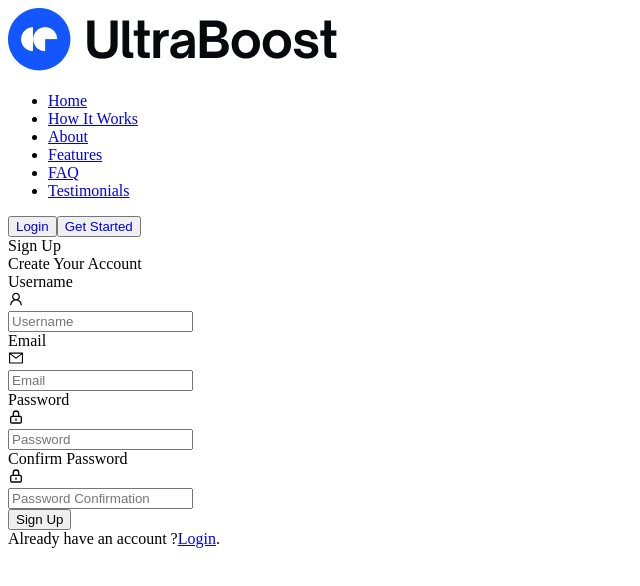
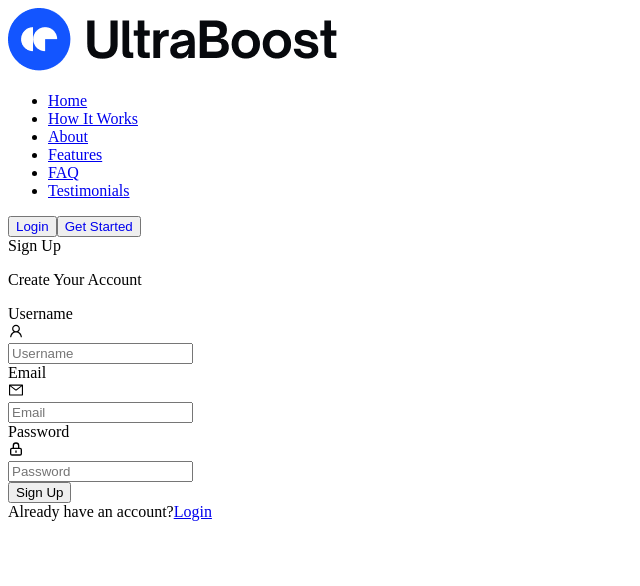
Before and after one commit to bishwasojha/UltraBoost, a React (Create React App) app: page /register in a window 1280 px wide. Shown: the top 586 px of the page, without its empty margins (0-640 px from the left). Built offline with nearby package versions, Linux system fonts and the light colour scheme.

Commit message:
login/register styling fixes

```diff
--- a/src/App.js
+++ b/src/App.js
@@ -3,7 +3,6 @@ import { BrowserRouter as Router, Route, Routes } from 'react-router-dom';
 import Home from './pages/Home';
 import Login from './pages/Login';
 import Register from './pages/Register';
-import ResetPassword from './pages/ResetPassword';
 import ForgotPassword from './pages/ForgotPassword';
 import Account from './pages/Account';
 import Dashboard from './pages/Dashboard/Dashboard';
@@ -16,7 +15,7 @@ import Order from './pages/Dashboard/Order';
 const App = () => {
   return (
     <>
-
+    <div className="root-container">
       {/* <div className="root-container"> */}
       {/* <Home />*/}
       {/* </div> */}
@@ -26,7 +25,6 @@ const App = () => {
           {/* <Route path = "/cart" element = {<Cart />}></Route> */}
           <Route path="/register" element={<Register />}> </Route>
           <Route path="/login" element={<Login />}> </Route>
-          <Route path="/reset-password" element={<ResetPassword />}> </Route>
           <Route path="/forgot-password" element={<ForgotPassword />}> </Route>
           <Route path="/account" element={<Account />}> </Route>
           { /* <Route path="/purchase" element={<Purchase />}> </Route> */}
@@ -38,6 +36,7 @@ const App = () => {
           <Route path='/dashboard/order' element={<Order />}></Route>
         </Routes>
       </Router>
+      </div>
     </>
   );
 };
--- a/src/css/App.css
+++ b/src/css/App.css
@@ -12,3 +12,41 @@ body {
   max-width: 1120px;
   margin: 0 auto;
 }
+
+
+/* Scrollbar Firefox */
+* {
+  scrollbar-width: thin;
+  scrollbar-color: #6f6f6fe0 #DFE9EB;
+}
+
+/* Scrollbar Chrome, Edge and Safari */
+*::-webkit-scrollbar {
+  width: 10px;
+  width: 10px;
+}
+*::-webkit-scrollbar-track {
+  border-radius: 5px;
+  background-color: #6f6f6fe0 #DFE9EB;
+}
+
+*::-webkit-scrollbar-track:hover {
+  background-color: #6f6f6fe0 #DFE9EB;
+}
+
+*::-webkit-scrollbar-track:active {
+  background-color: #6f6f6fe0 #DFE9EB;
+}
+
+*::-webkit-scrollbar-thumb {
+  border-radius: 5px;
+  background-color: #6f6f6fe0 #DFE9EB;
+}
+
+*::-webkit-scrollbar-thumb:hover {
+  background-color: #6f6f6fe0 #DFE9EB;
+}
+
+*::-webkit-scrollbar-thumb:active {
+  background-color: #6f6f6fe0 #DFE9EB;
+}
--- a/src/css/Login.css
+++ b/src/css/Login.css
@@ -1,42 +1,3 @@
-/* Firefox */
-* {
-    scrollbar-width: thin;
-    scrollbar-color: #397524 #DFE9EB;
-  }
-
-  /* Chrome, Edge and Safari */
-  *::-webkit-scrollbar {
-    width: 10px;
-    width: 10px;
-  }
-  *::-webkit-scrollbar-track {
-    border-radius: 5px;
-    background-color: #DFE9EB;
-  }
-
-  *::-webkit-scrollbar-track:hover {
-    background-color: #B8C0C2;
-  }
-
-  *::-webkit-scrollbar-track:active {
-    background-color: #B8C0C2;
-  }
-
-  *::-webkit-scrollbar-thumb {
-    border-radius: 5px;
-    background-color: #397524;
-  }
-
-  *::-webkit-scrollbar-thumb:hover {
-    background-color: #62A34B;
-  }
-
-  *::-webkit-scrollbar-thumb:active {
-    background-color: #62A34B;
-  }
-
-
-
 .login-page {
   box-sizing: border-box;
   display: flex;
@@ -44,11 +5,9 @@
   align-items: center;
 }
 
-.home-title {
-  display: flex;
-  flex-direction: column;
-  align-items: center;
-}
+.login-detail > .home-title {
+    text-align: center;
+  }
 
 .login-div {
     width: 544px;
@@ -90,11 +49,10 @@
 
 .forgot-password {
   text-align: right;
-  padding-bottom: 1.5rem;
+  padding-bottom: 28px;
 }
 
 .forgot-password > a {
-  font-family: Inter;
   font-style: normal;
   font-weight: 500;
   font-size: 14px;
@@ -104,20 +62,17 @@
 }
 
 .login-btn {
-  padding-bottom: 1.5rem;
+  padding-bottom: 28px;
 }
 
 .login-btn-ub {
-  display: flex;
-  flex-direction: row;
-  justify-content: center;
   align-items: center;
   padding: 12px 24px;
   width: 100%;
-  gap: 8px;
   background: #1355ff;
   border-radius: 6px;
   border: none;
+  text-align: center;
 }
 
 .login-btn > button {
@@ -151,6 +106,11 @@
   color: #1355ff;
   padding-left: 0.5rem;
 }
+
+.login-detail > form > div.input:nth-child(2) {
+    padding-bottom: 8px;
+}
+
 
 /*
 @media only screen and (max-width: 996px) and (min-width:826px) {
--- a/src/css/Register.css
+++ b/src/css/Register.css
@@ -1,40 +1,3 @@
-/* Firefox */
-* {
-  scrollbar-width: thin;
-  scrollbar-color: #397524 #DFE9EB;
-}
-
-/* Chrome, Edge and Safari */
-*::-webkit-scrollbar {
-  width: 10px;
-  width: 10px;
-}
-*::-webkit-scrollbar-track {
-  border-radius: 5px;
-  background-color: #DFE9EB;
-}
-
-*::-webkit-scrollbar-track:hover {
-  background-color: #B8C0C2;
-}
-
-*::-webkit-scrollbar-track:active {
-  background-color: #B8C0C2;
-}
-
-*::-webkit-scrollbar-thumb {
-  border-radius: 5px;
-  background-color: #397524;
-}
-
-*::-webkit-scrollbar-thumb:hover {
-  background-color: #62A34B;
-}
-
-*::-webkit-scrollbar-thumb:active {
-  background-color: #62A34B;
-}
-
 .register-page {
   box-sizing: border-box;
   display: flex;
@@ -42,35 +5,37 @@
   align-items: center;
 }
 
-.home-title {
-  display: flex;
-  flex-direction: column;
-  align-items: center;
+.register-div {
+  width: 544px;
+  height: 604px;
+  border: 1px solid #e7eaee;
+  border-radius: 12px;
+  margin-top: 72px;
+  margin-bottom: 346px;
 }
 
-.register {
+
+.register-detail > .home-title {
+  text-align: center;
+}
+
+.register-detail {
   padding: 40px;
-  gap: 40px;
-  border: 1px solid #e7eaee;
-  border-radius: 12px;
 }
 
 .register-text {
-  width: 464px;
-  height: 40px;
   font-family: OpenSauceSansBold;
   font-style: normal;
   font-weight: 700;
   font-size: 32px;
   line-height: 40px;
-  text-align: center;
   letter-spacing: -0.015em;
   color: #07090d;
   padding-bottom: 2.5rem;
+  text-align: center;
 }
 
 form > button {
-  font-family: Inter;
   font-style: normal;
   font-weight: 500;
   font-size: 14px;
@@ -79,24 +44,32 @@ form > button {
   color: #fff;
 }
 
+.register-btn-ub {
+  padding: 12px 24px;
+  width: 100%;
+  background: #1355ff;
+  border-radius: 6px;
+  border: none;
+  text-align: center;
+}
+
+
 .already-account {
   display: flex;
   justify-content: center;
-  font-family: Inter;
   font-style: normal;
   font-weight: 400;
   font-size: 14px;
   line-height: 24px;
   letter-spacing: -0.09px;
   color: var(--neutral_900);
-  margin-top: 2.5rem;
+  margin-top: 28px;
+  margin-bottom: 44px;
 }
 
 .already-account > a {
-  font-family: Inter;
   font-style: normal;
   font-weight: 500;
-  text-align: center;
   letter-spacing: -0.09px;
   color: var(--base_blue);
   padding-left: 0.5rem;
--- a/src/css/index.css
+++ b/src/css/index.css
@@ -48,6 +48,7 @@
 @import url('Login.css');
 @import url('Register.css');
 @import url('Account.css');
+@import url('ForgotPassword.css');
 @import url('Dashboard/Sidebar.css');
 @import url('Dashboard/Table.css');
 @import url('Dashboard/SmallNav.css');
--- a/src/pages/Login.jsx
+++ b/src/pages/Login.jsx
@@ -99,7 +99,7 @@ export default function Login() {
         <div className="login-div">
         <div className="login-detail">
           <Hometitle>Log in</Hometitle>
-          <div className="login-text">Welcome Back !</div>
+          <p className="login-text">Welcome Back!</p>
           <Form
             onSubmit={login}
             error={errors.non_field_errors || errors.detail}
--- a/src/pages/Register.jsx
+++ b/src/pages/Register.jsx
@@ -114,9 +114,10 @@ export default function Register() {
       <Navbar />
 
       <div className="register-page">
-        <div className="register">
+        <div className="register-div">
+        <div className="register-detail">
           <HomeTitle>Sign Up</HomeTitle>
-          <div className="register-text">Create Your Account</div>
+          <p className="register-text">Create Your Account</p>
           <Form
             onSubmit={register}
             error={errors.non_field_errors || errors.detail}
@@ -154,7 +155,7 @@ export default function Register() {
               error={errors.password1}
               className="login-input"
             />
-            <Input
+            {/* <Input
               label="Confirm Password"
               placeholder="Password Confirmation"
               type="password"
@@ -164,21 +165,23 @@ export default function Register() {
               onChange={e => setConfirmPassword(e.target.value)}
               error={errors.password2}
               className="login-input"
-            />
+            /> */}
             <Button
               type="submit"
               loading={loading}
               disabled={loading}
-              className="login-btn-ub"
+              className="register-btn-ub"
             >
               Sign Up
             </Button>
             <div className="already-account">
-              <span>Already have an account ?</span>
-              <Link to="/login">Login</Link>.
+              <span>Already have an account?</span>
+              <Link to="/login">Login</Link>
             </div>
           </Form>
         </div>
+        </div>
+
       </div>
     </>
   )
--- a/src/pages/ResetPassword.jsx
+++ /dev/null
@@ -1,93 +0,0 @@
-import Cookies from 'js-cookie'
-import { useState } from 'react'
-import { useParams } from 'react-router-dom'
-import Button from '../components/Button'
-import Form from '../components/Form'
-import Input from '../components/Input'
-
-export default function ResetPassword() {
-  const [password, setPassword] = useState('')
-  const [confimPassword, setConfirmPassword] = useState('')
-  const [loading, setLoading] = useState(false)
-  const [errors, setErrors] = useState({})
-  const [message, setMessage] = useState()
-
-  const { uid, token } = useParams()
-
-  const resetPassword = async e => {
-    e.preventDefault()
-    if (password !== confimPassword) {
-      setErrors({ new_password2: 'Passwords do not match.' })
-      return
-    }
-
-    try {
-      setLoading(true)
-      setErrors({})
-      setMessage(null)
-      const body = {
-        new_password1: password,
-        new_password2: confimPassword,
-        uid,
-        token,
-      }
-      const response = await fetch(`/auth/password/reset/confirm/`, {
-        method: 'POST',
-        headers: {
-          'Content-Type': 'application/json',
-          'X-CSRFToken': Cookies.get('csrftoken'),
-        },
-        body: JSON.stringify(body),
-      })
-
-      if (response.ok) {
-        setMessage('Password changed successfully.')
-        return
-      }
-      const json = await response.json()
-      if (json.token || json.uid) {
-        json.non_field_errors = 'Cannot reset password.'
-      }
-      setErrors(json)
-    } catch (reason) {
-      console.log(reason)
-    } finally {
-      setLoading(false)
-    }
-  }
-
-  return (
-    <div className="login-page">
-      <div className="login">
-        <Form
-          title="Reset Password"
-          onSubmit={resetPassword}
-          message={message}
-          error={errors.non_field_errors}
-        >
-          <Input
-            label="New Password"
-            placeholder="Enter new password"
-            type="password"
-            required={true}
-            value={password}
-            onChange={e => setPassword(e.target.value)}
-            error={errors.new_password1}
-          />
-          <Input
-            label="Confirm New Password"
-            placeholder="Enter new password again"
-            type="password"
-            required={true}
-            value={confimPassword}
-            onChange={e => setConfirmPassword(e.target.value)}
-            error={errors.new_password2}
-          />
-          <Button type="submit" loading={loading} disabled={loading}>
-            Save Password
-          </Button>
-        </Form>
-      </div>
-    </div>
-  )
-}
```
Also changed, not shown: src/css/ForgotPassword.css (added, +31 -0 lines), src/pages/ForgotPassword.jsx (+5 -2 lines).
